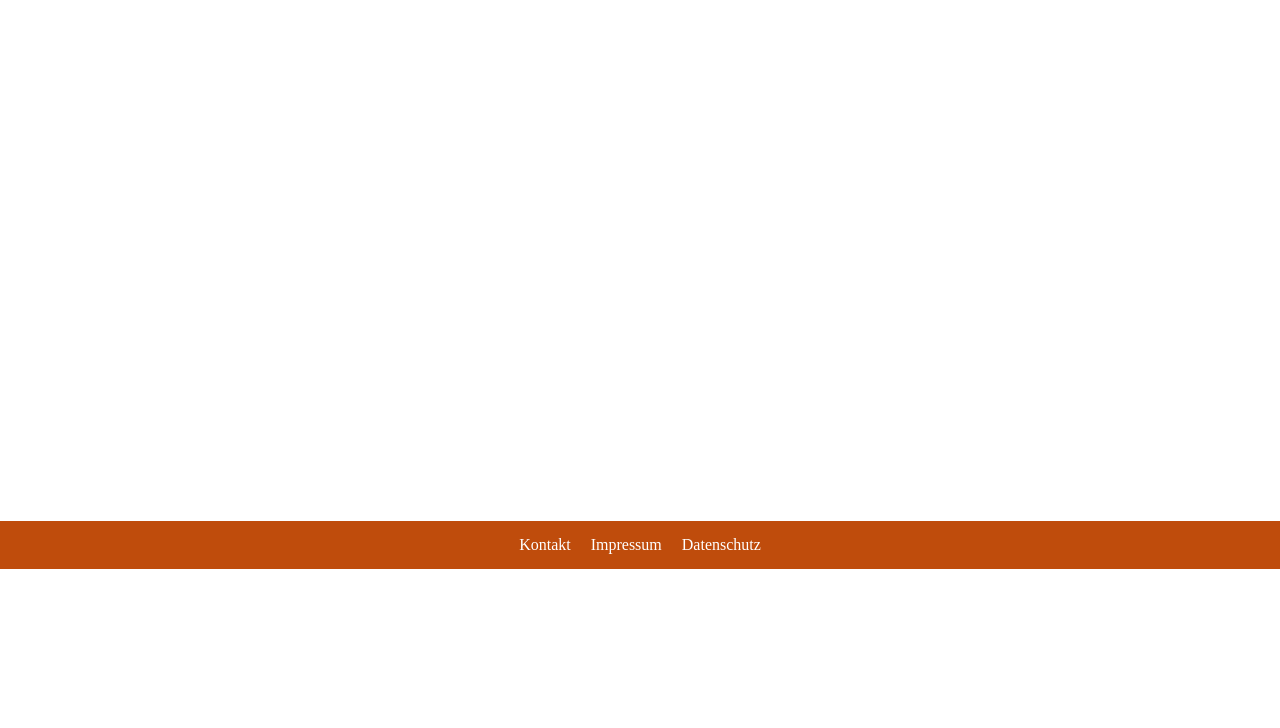
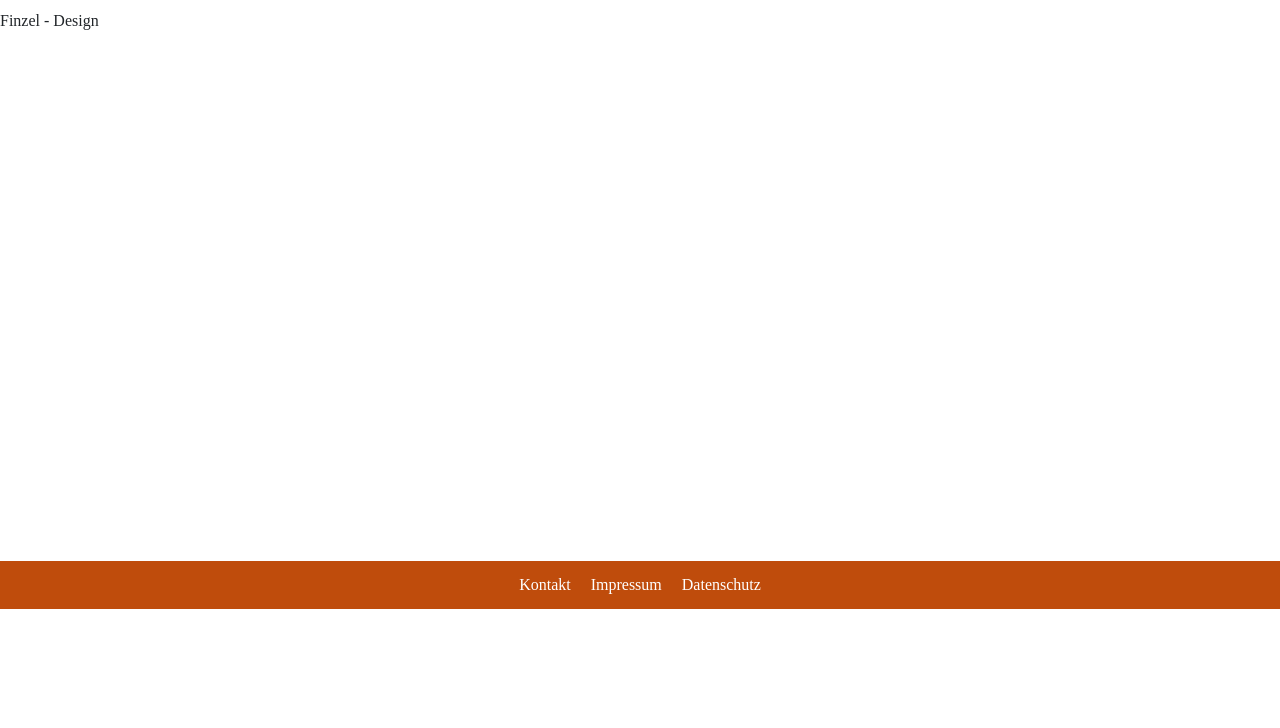
Before and after one commit to FinzelDesign/github.io, a plain HTML site: page index.html in a window 1280 px wide. Shown: the part 72-800 px from the top of the page. Drawn offline with nearby package versions, Linux system fonts and the light colour scheme; a web font is replaced by a local one.

Commit message:
Update index.html

```diff
--- a/index.html
+++ b/index.html
@@ -37,6 +37,7 @@
 
 	<!--About me-->
 	<div class="aboutme">
+		<p>Finzel - Design</p>
 
 	</div>
 
```
